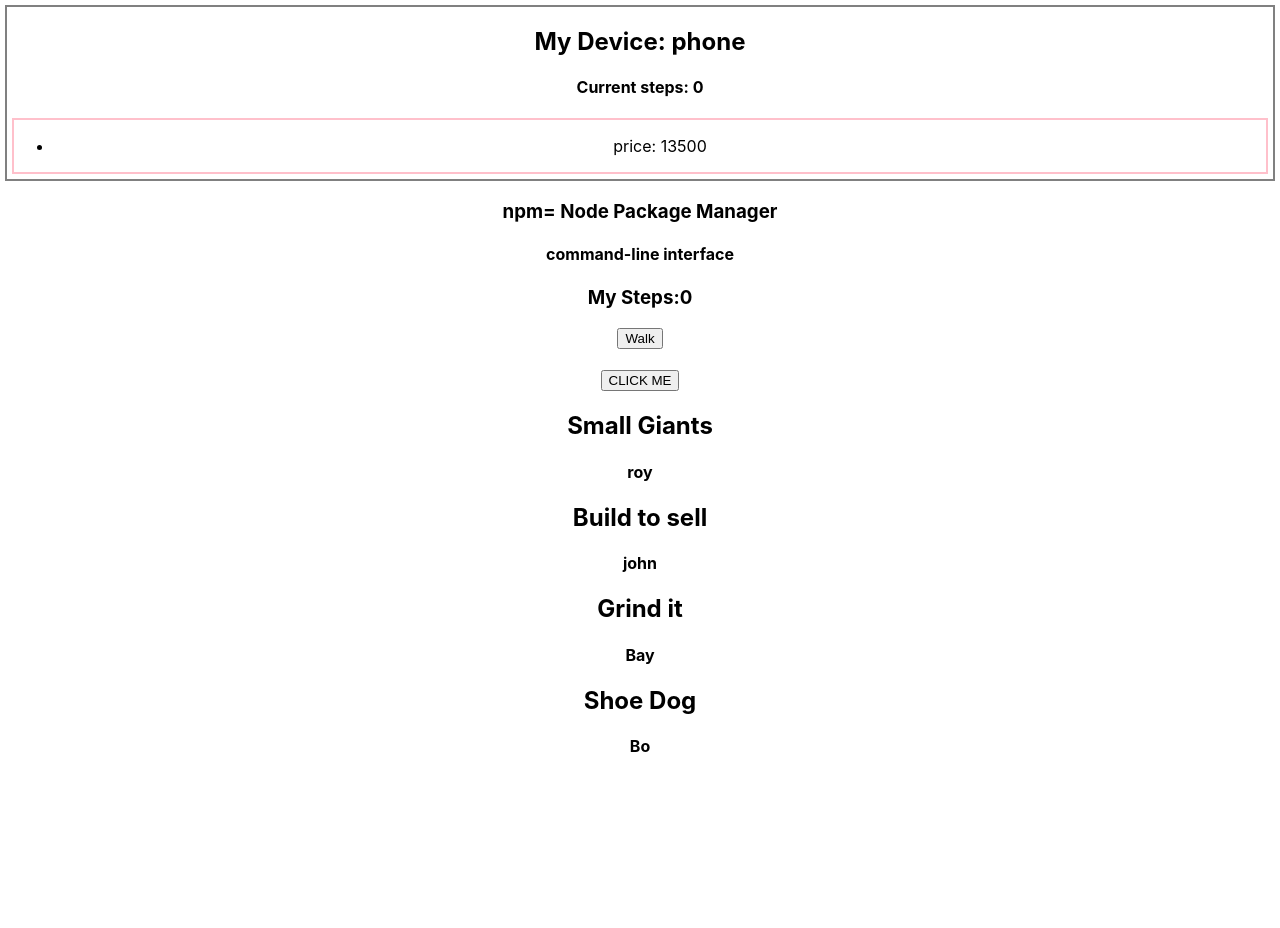
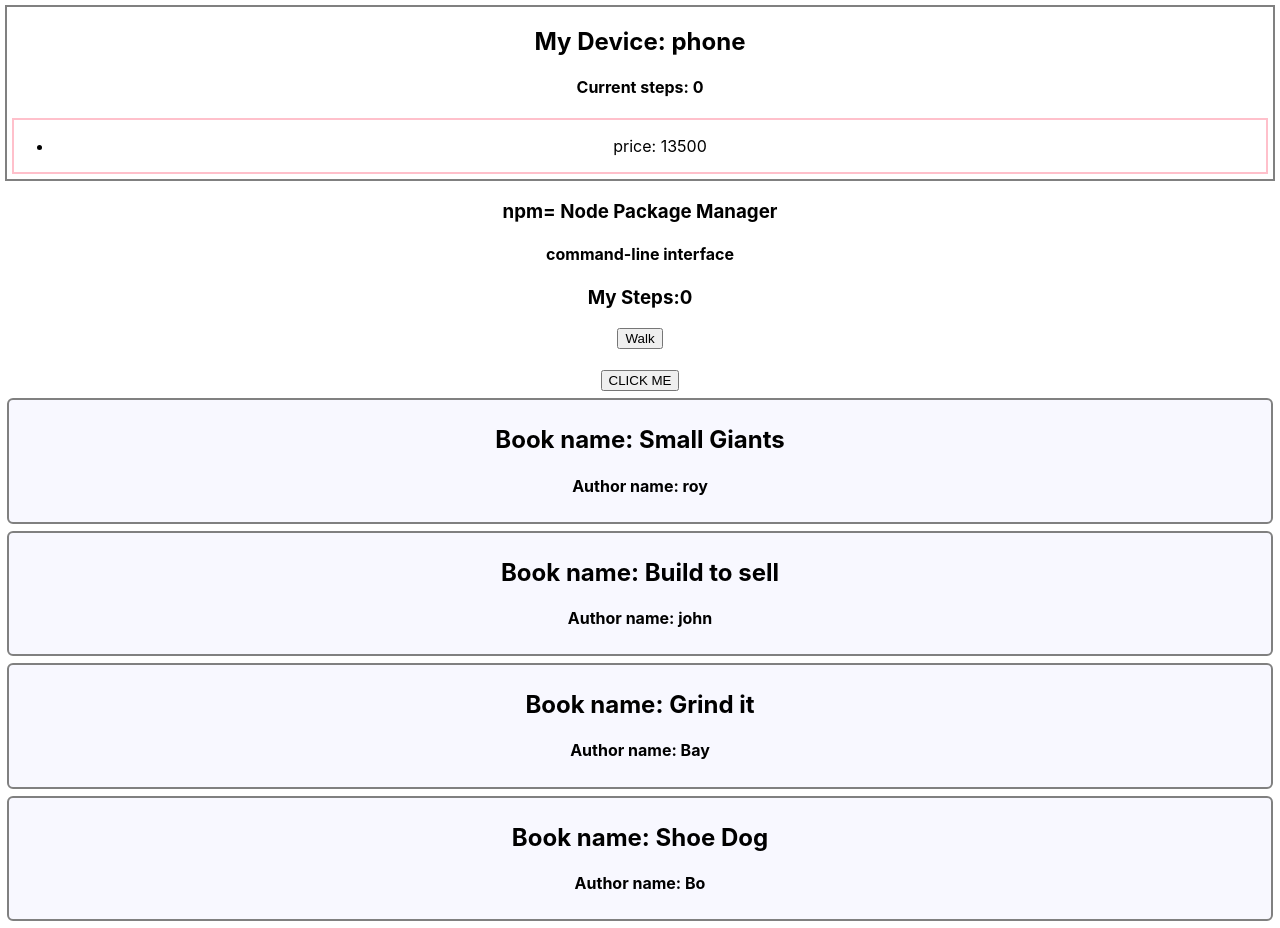
Before and after one commit to mdraselmiah95/understanding-react, a React (Create React App) app: page / in a window 1280 px wide. Before the commit the page ends 800 px from the top, so only its background shows below. Built offline with nearby package versions, Linux system fonts and the light colour scheme.

Commit message:
WIP on understanding React

```diff
--- /dev/null
+++ b/src/components/Book/Book.css
@@ -0,0 +1,7 @@
+.Book {
+  background-color: ghostwhite;
+  border: 2px solid gray;
+  padding: 5px;
+  margin: 7px;
+  border-radius: 6px;
+}
--- a/src/components/Book/Book.js
+++ b/src/components/Book/Book.js
@@ -1,10 +1,10 @@
 import React from "react";
-
+import "./Book.css";
 const Book = (props) => {
   return (
-    <div>
-      <h2>{props.name}</h2>
-      <h4>{props.author}</h4>
+    <div className="Book">
+      <h2>Book name: {props.name}</h2>
+      <h4>Author name: {props.author}</h4>
     </div>
   );
 };
```
